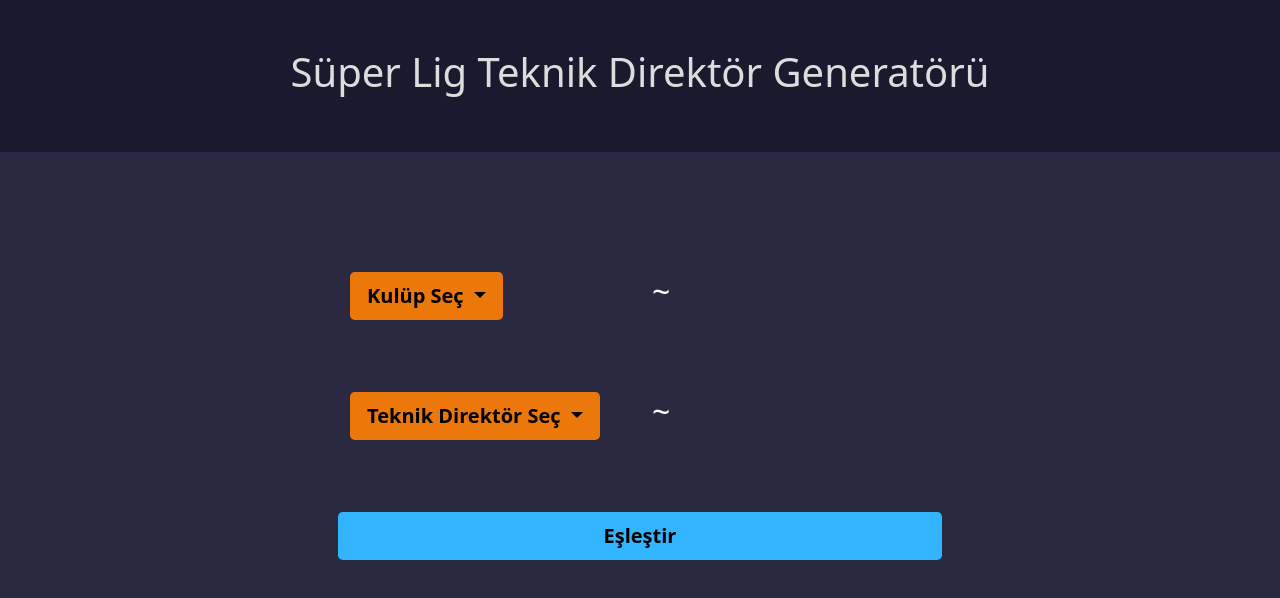
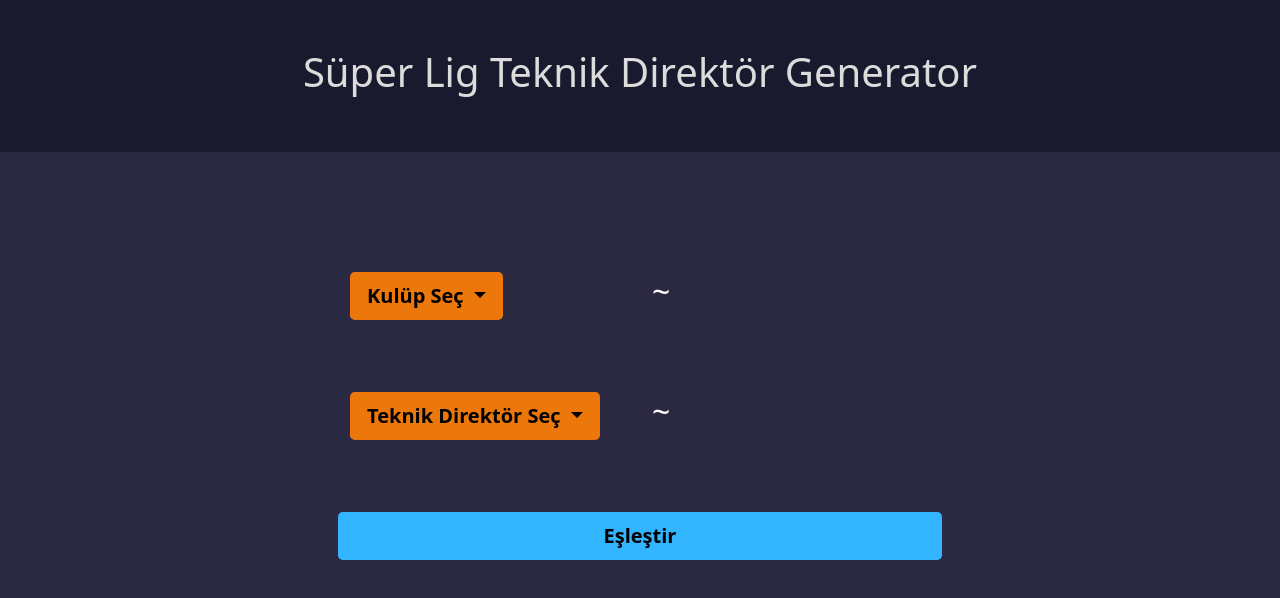
Before and after one commit to tolgacakir/td-generator, a plain HTML site: page index.html in a window 1280 px wide. Drawn offline with nearby package versions, Linux system fonts and the light colour scheme.

Commit message:
Başlık değiştirildi

```diff
--- a/index.html
+++ b/index.html
@@ -17,7 +17,7 @@
     <div class="text-center" style="color:gainsboro;">
       <br>
       <br>
-      <h1>Süper Lig Teknik Direktör Generatörü</h1>
+      <h1>Süper Lig Teknik Direktör Generator</h1>
       <br>
       <br>
     </div>
```
